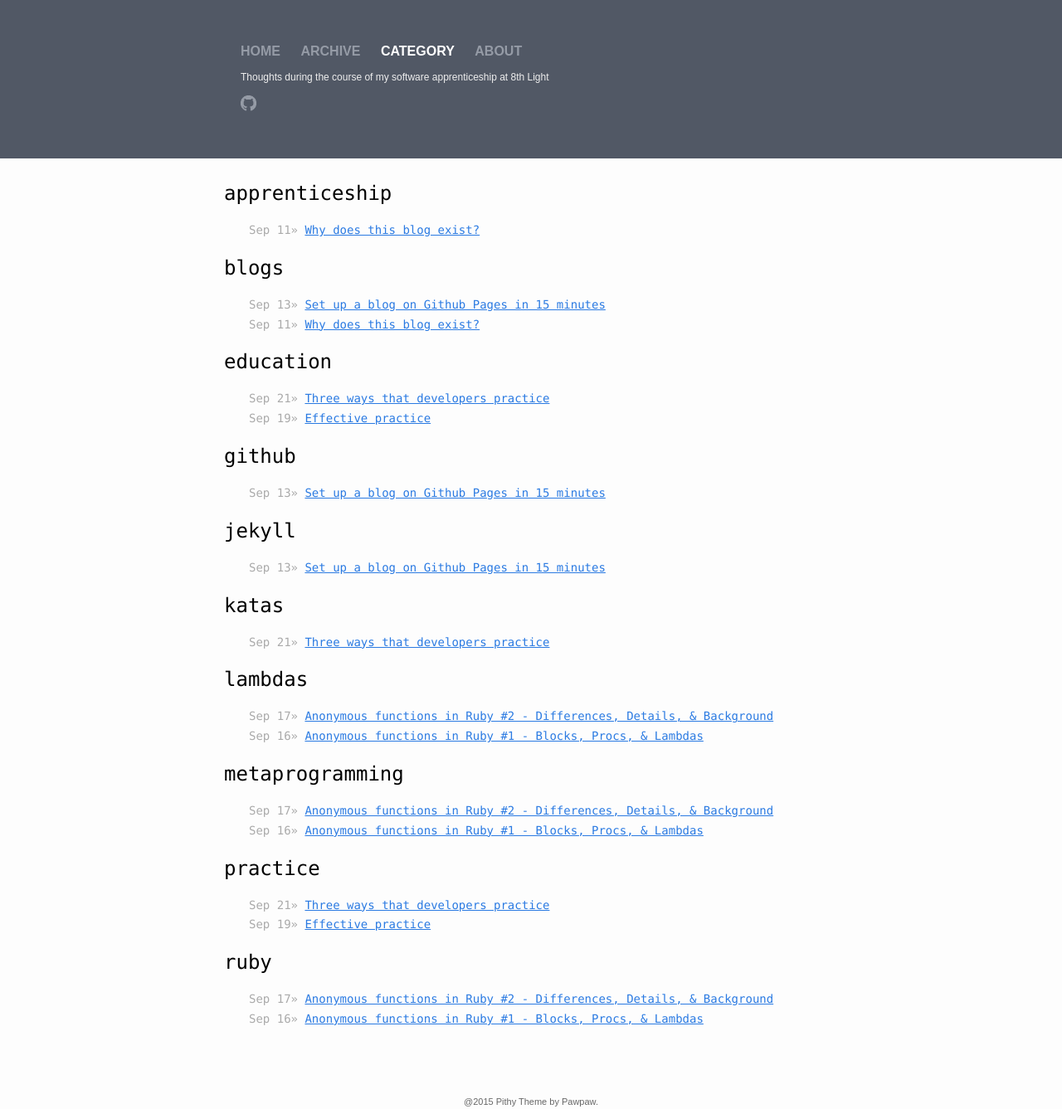
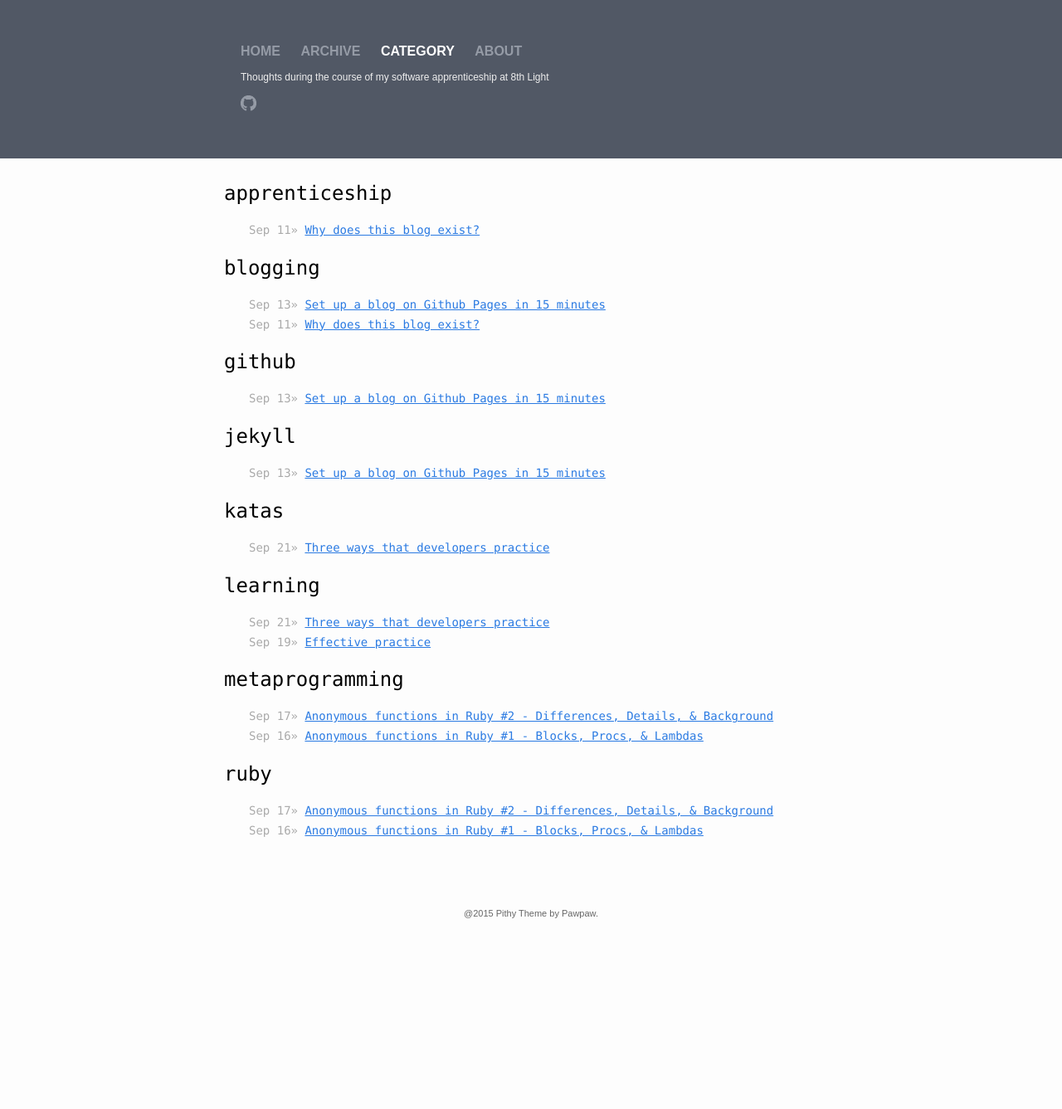
Before and after one commit to merecarvill/8th-light-apprenticeship-site, a Jekyll site: the page built from category.html, in a window 1280 px wide. Shown: the whole page at 83% size. Built offline with Jekyll 4.4.1, drawn with Linux system fonts in a browser that asks for light colours; after the commit the page ends 1110 px from its top, so only the background shows below that.

Commit message:
Tweak tags on existing posts

```diff
--- a/_posts/2015-09-11-why-does-this-blog-exist.markdown
+++ b/_posts/2015-09-11-why-does-this-blog-exist.markdown
@@ -2,7 +2,7 @@
 layout:     post
 title:      "Why does this blog exist?"
 date:       2015-09-11
-categories: blogs apprenticeship
+categories: blogging apprenticeship
 ---
 I'm writing this post because I'll be damned if the answer to that question is "Because I have to." I *do* have to: multiple posts on a weekly basis are a requirement of my apprenticeship. But there are certainly reasons why this is a staple of apprenticeships at 8th Light, and I'd like to devote my first post to unpacking those reasons. So the answer to "Why does this blog exist?" will hopefully follow from "Why blog at all?"
 
--- a/_posts/2015-09-12-set-up-a-blog-on-github-pages-in-15-minutes.markdown
+++ b/_posts/2015-09-12-set-up-a-blog-on-github-pages-in-15-minutes.markdown
@@ -2,7 +2,7 @@
 layout:     post
 title:      "Set up a blog on Github Pages in 15 minutes"
 date:       2015-09-13
-categories: blogs github jekyll
+categories: blogging github jekyll
 ---
 When setting up my blog, I didn't want to commit to a service that might go out of vogue or that prevented me from having easy access and control over the content I generated. Github Pages seemed like a reasonable choice, offering free hosting and where making a new post is as easy as pushing new content to a repo.
 
--- a/_posts/2015-09-16-anonymous-functions-in-ruby-1.markdown
+++ b/_posts/2015-09-16-anonymous-functions-in-ruby-1.markdown
@@ -2,7 +2,7 @@
 layout: post
 title:  "Anonymous functions in Ruby #1 - Blocks, Procs, & Lambdas"
 date:   2015-09-16
-categories: ruby lambdas metaprogramming
+categories: ruby metaprogramming
 ---
 Anonymous functions and anonymous function-like behavior are quite pervasive in Ruby, and I really wasn't particularly aware of it all until I recently took the time to understand it a bit better. I was prompted to dig deeper in an attempt to write a generic [Negamax](https://en.wikipedia.org/wiki/Negamax) algorithm that could be passed context-specific functionality that would allow it to be applied within any game. I hope that sharing what I've learned might inspire some new ideas for tackling similar problems, or at least provide some interesting brain-candy.
 
--- a/_posts/2015-09-17-anonymous-functions-in-ruby-2.markdown
+++ b/_posts/2015-09-17-anonymous-functions-in-ruby-2.markdown
@@ -2,7 +2,7 @@
 layout: post
 title:  "Anonymous functions in Ruby #2 - Differences, Details, & Background"
 date:   2015-09-17
-categories: ruby lambdas metaprogramming
+categories: ruby metaprogramming
 ---
 This post continues my exploration of anonymous functions in Ruby.
 
--- a/_posts/2015-09-19-effective-practice.markdown
+++ b/_posts/2015-09-19-effective-practice.markdown
@@ -2,7 +2,7 @@
 layout: post
 title:  "Effective practice"
 date:   2015-09-19
-categories: practice education
+categories: learning
 ---
 
 I recently finished Uncle Bob's *Clean Coder: A Code of Conduct for Professional Programmers*. It's given me plenty of food for thought, not least about the value of practice for the professional developer. I thought I'd make a post about the ways we can structure practice to make it as effective as possible.
--- a/_posts/2015-09-21-three-ways-that-developers-practice.markdown
+++ b/_posts/2015-09-21-three-ways-that-developers-practice.markdown
@@ -2,7 +2,7 @@
 layout: post
 title:  "Three ways that developers practice"
 date:   2015-09-21
-categories: practice education katas
+categories: learning katas
 ---
 
 I've been asked to begin learning Swift this week - and the way I've been asked to do that is to use Swift to implement and demonstrate the [prime factors kata](http://butunclebob.com/ArticleS.UncleBob.ThePrimeFactorsKata) to my mentors. This, and reading about what Uncle Bob has to say about practicing and katas in *Clean Coder*, leads me to write this post examining some of the established ways in which software developers practice their craft.
```
